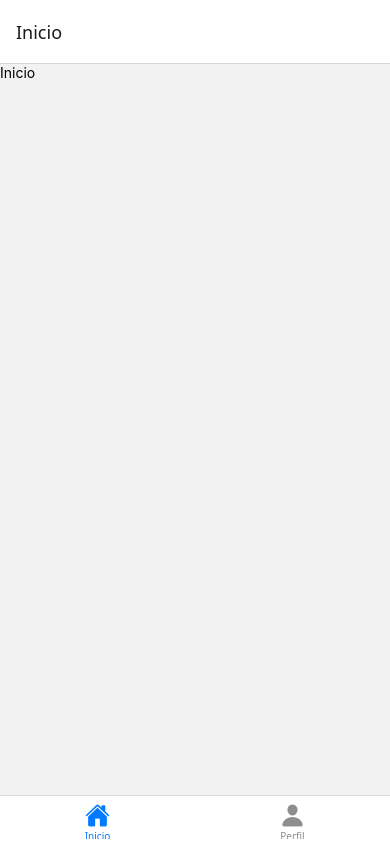
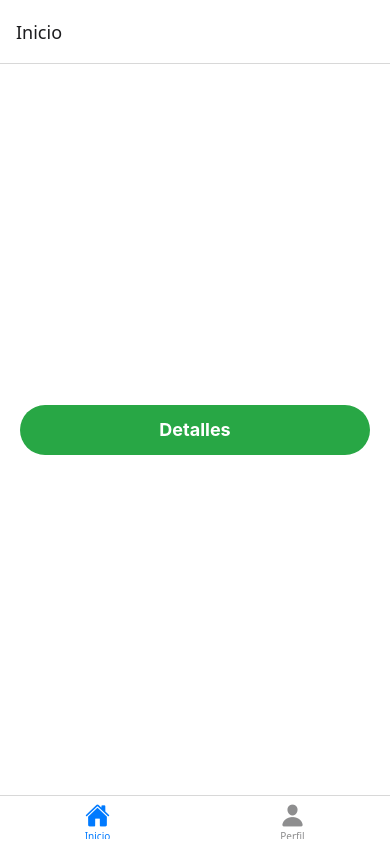
Before and after one commit to chrisgarcia7/ProyectoDMovil1, a React Native app: screen /Aplicacion in a window 390 px wide. Built offline with nearby package versions, Linux system fonts and the light colour scheme.

Commit message:
Navegacion de Boton detalle terminado

```diff
--- /dev/null
+++ b/Components/Boton.tsx
@@ -0,0 +1,18 @@
+import { View, Text } from 'react-native'
+import React from 'react'
+import { createStackNavigator } from '@react-navigation/stack';
+import Tabbar from './Tabbar';
+import Historial from './Historial';
+import { NavigationContainer } from '@react-navigation/native';
+import Inicio from './Inicio';
+
+export default function Boton() {
+    const Stack = createStackNavigator();
+  return (
+
+        <Stack.Navigator initialRouteName='Inicio'>
+            <Stack.Screen name='Detalles' options={{ headerShown: false }} component={Historial}/>
+            <Stack.Screen name='Inicio' options={{ headerShown: false }} component={Inicio}/>
+        </Stack.Navigator>
+  )
+}
--- /dev/null
+++ b/Components/Historial.tsx
@@ -0,0 +1,60 @@
+import { View, Text, TouchableOpacity, StyleSheet } from 'react-native'
+import React from 'react'
+import { useNavigation } from '@react-navigation/native';
+import { StackNavigationProp } from '@react-navigation/stack';
+
+type Paginas = {
+    Login: undefined;
+    CambioPIN: undefined;
+    Inicio: undefined;
+    Detalles: undefined;
+  };
+
+export default function Historial() {
+    const navigation = useNavigation<StackNavigationProp<Paginas>>();
+  return (
+    <View style={styles.container}>
+      <TouchableOpacity style={styles.button} onPress={()=>navigation.navigate('Inicio')}>
+        <Text style={styles.buttonText}>Regresar a Inicio</Text>
+      </TouchableOpacity>
+    </View>
+  )
+}
+
+const styles = StyleSheet.create({
+    container: {
+      flex: 1,
+      backgroundColor: '#fff',
+      justifyContent: 'center',
+      padding: 20,
+    },
+    header: {
+      fontSize: 36,
+      fontWeight: 'bold',
+      color: '#003366',
+      textAlign: 'center',
+      marginBottom: 40,
+    },
+    input: {
+      height: 50,
+      borderColor: '#28a745',
+      borderWidth: 1,
+      borderRadius: 25,
+      paddingLeft: 15,
+      marginBottom: 20,
+      fontSize: 16,
+      color: '#000',
+    },
+    button: {
+      backgroundColor: '#28a745',
+      height: 50,
+      borderRadius: 25,
+      justifyContent: 'center',
+      alignItems: 'center',
+    },
+    buttonText: {
+      color: '#fff',
+      fontSize: 18,
+      fontWeight: 'bold',
+    },
+  });
--- a/Components/Inicio.tsx
+++ b/Components/Inicio.tsx
@@ -1,10 +1,62 @@
-import { View, Text } from 'react-native'
+import { View, Text, TouchableOpacity, StyleSheet } from 'react-native'
 import React from 'react'
+import { useNavigation } from '@react-navigation/native';
+import { StackNavigationProp } from '@react-navigation/stack';
+
+
+type Paginas = {
+  Login: undefined;
+  CambioPIN: undefined;
+  Inicio: undefined;
+  Detalles: undefined;
+};
 
 export default function Inicio() {
+
+  const navigation = useNavigation<StackNavigationProp<Paginas>>();
   return (
-    <View>
-      <Text>Inicio</Text>
+    <View style={styles.container}>
+      <TouchableOpacity style={styles.button} onPress={()=>navigation.navigate('Detalles')}>
+        <Text style={styles.buttonText}>Detalles</Text>
+      </TouchableOpacity>
     </View>
   )
 }
+
+const styles = StyleSheet.create({
+  container: {
+    flex: 1,
+    backgroundColor: '#fff',
+    justifyContent: 'center',
+    padding: 20,
+  },
+  header: {
+    fontSize: 36,
+    fontWeight: 'bold',
+    color: '#003366',
+    textAlign: 'center',
+    marginBottom: 40,
+  },
+  input: {
+    height: 50,
+    borderColor: '#28a745',
+    borderWidth: 1,
+    borderRadius: 25,
+    paddingLeft: 15,
+    marginBottom: 20,
+    fontSize: 16,
+    color: '#000',
+  },
+  button: {
+    backgroundColor: '#28a745',
+    height: 50,
+    borderRadius: 25,
+    justifyContent: 'center',
+    alignItems: 'center',
+  },
+  buttonText: {
+    color: '#fff',
+    fontSize: 18,
+    fontWeight: 'bold',
+  },
+});
--- a/Components/Login.tsx
+++ b/Components/Login.tsx
@@ -21,6 +21,7 @@ export default function Login() {
           navigation.navigate('CambioPIN');
         } else {
             Alert.alert('Error', 'PIN incorrecto');
+            navigation.navigate('Aplicacion')
         }
       };
   return (
--- a/Components/Tabbar.tsx
+++ b/Components/Tabbar.tsx
@@ -5,6 +5,7 @@ import { NavigationContainer } from '@react-navigation/native';
 import Inicio from './Inicio';
 import Perfil from './Perfil';
 import { Ionicons } from '@expo/vector-icons';
+import Boton from './Boton';
 
 export default function Tabbar() {
 
@@ -14,7 +15,7 @@ export default function Tabbar() {
 
 
         <tab.Navigator initialRouteName='Inicio'>
-            <tab.Screen name='Inicio' component={Inicio} options={{
+            <tab.Screen name='Inicio' component={Boton} options={{
             tabBarLabel: 'Inicio',
             tabBarIcon: ({ color, size }) => (
               <Ionicons name="home" size={size} color={color} />
```
